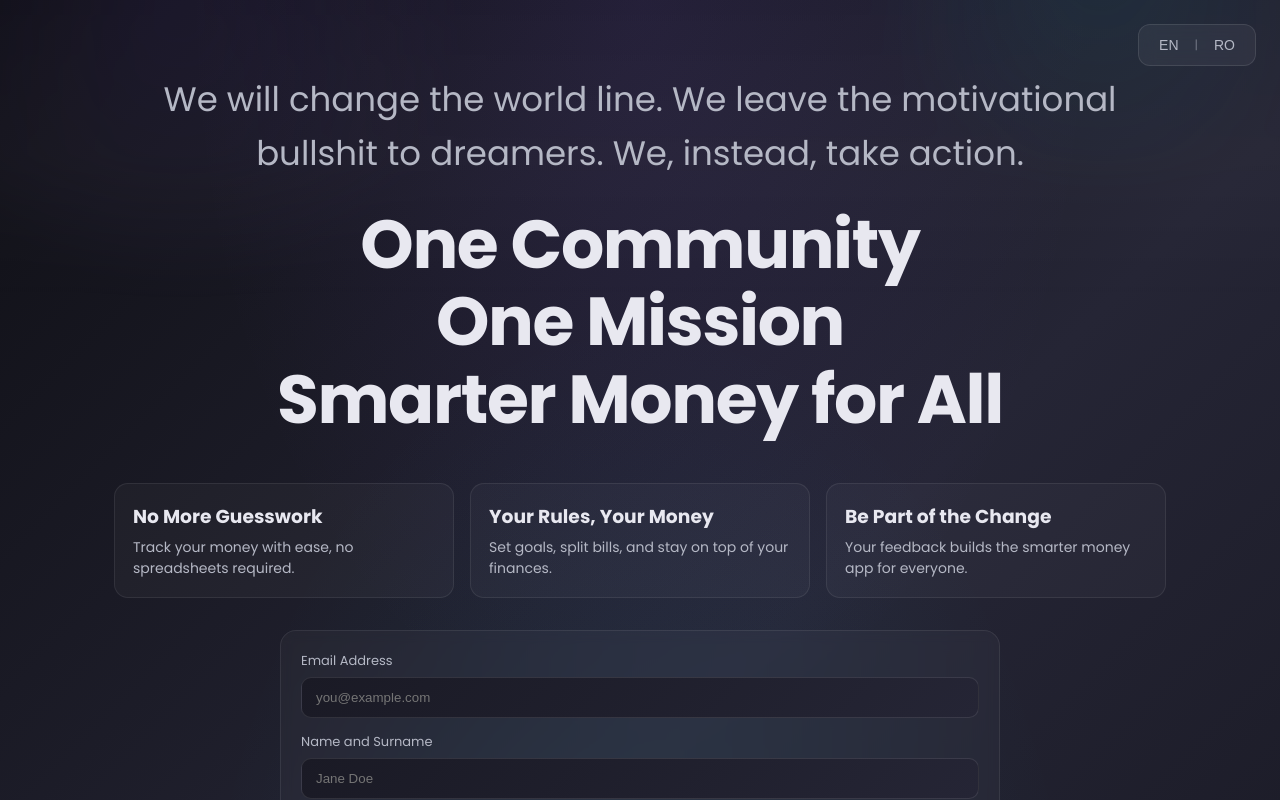
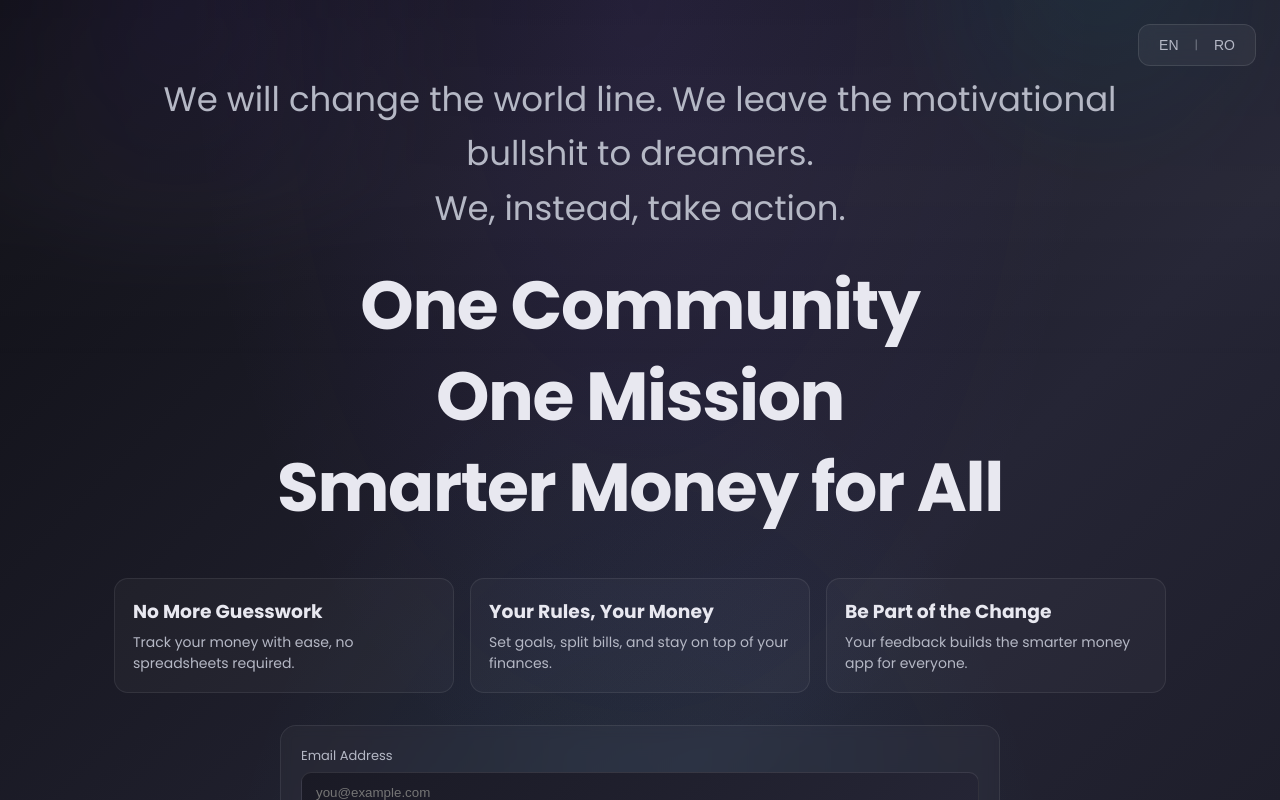
Before and after one commit to afterwork/landing, a Next.js app: page / in a window 1280 px wide. Shown: the top 800 px of the page. Built offline with nearby package versions, Linux system fonts and the light colour scheme.

Commit message:
Update styling in page module and refine motivational text formatting in English locale for improved readability

```diff
--- a/src/app/page.module.scss
+++ b/src/app/page.module.scss
@@ -82,12 +82,13 @@ $accent-2: #22d3ee; // cyan
   font-size: clamp(18px, 3svw, 34px);
   line-height: 1.6;
   margin-bottom: 28px;
+  white-space: pre-line;
 }
 
 .title {
   font-weight: 800;
-  font-size: clamp(36px, 6svw, 68px);
-  line-height: 1.05;
+  font-size: clamp(34px, 6svw, 68px);
+  line-height: 1.25;
   letter-spacing: -0.02em;
   display: grid;
   gap: 6px;
--- a/src/locales/en.json
+++ b/src/locales/en.json
@@ -1,6 +1,6 @@
 {
   "hero": {
-    "motivation": "We will change the world line. We leave the motivational bullshit to dreamers. We, instead, take action.",
+    "motivation": "We will change the world line. We leave the motivational bullshit to dreamers. \nWe, instead, take action.",
     "title": {
       "line1": "One Community",
       "line2": "One Mission",
```
